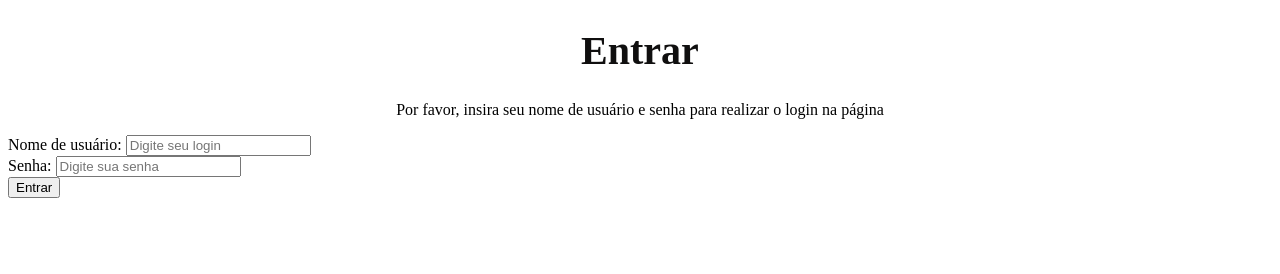
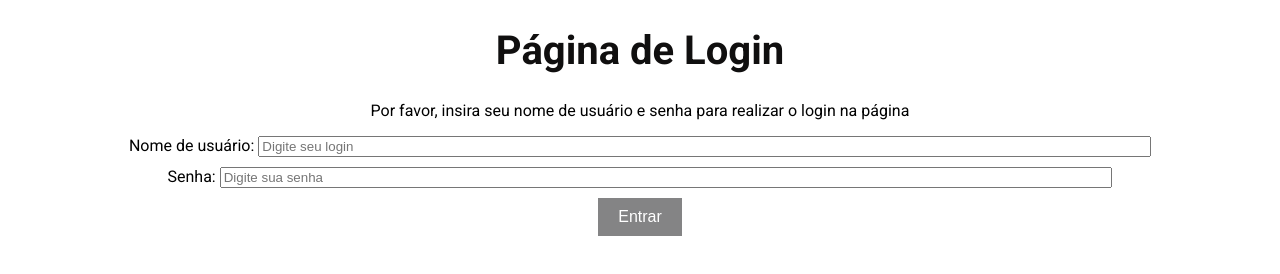
Before and after one commit to daniel-gondim/my-web-app, a plain HTML site: page index.html in a window 1280 px wide. Drawn offline with Linux system fonts and the light colour scheme.

Commit message:
style: Estilização da Página de Login: Atualizado a fonte e estilo dos elementos
- Alterada a fonte para Roboto para melhorar a legibilidade.
- Centralizados os campos de entrada e o botão de login.
- Atualizados os estilos para seguir o padrão de design da aplicação.

```diff
--- a/index.html
+++ b/index.html
@@ -6,11 +6,12 @@
     <title>Login</title>
     <script src="script.js"></script>
     <link rel="stylesheet" type="text/css" href="styles.css">
+    <link rel="stylesheet" href="https://fonts.googleapis.com/css?family=Roboto:400,400i,700,700i&display=swap">
 </head>
 
 <body>
     <header>
-        <h1>Entrar</h1>
+        <h1>Página de Login</h1>
         <p>Por favor, insira seu nome de usuário e senha para realizar o login na página</p>
     </header>
 
@@ -20,8 +21,7 @@
                 <label for="username">Nome de usuário:</label>
                 <input type="text" id="username" name="username" placeholder="Digite seu login">
             </div>
-
-            <div id="password-container">
+                <div id="password-container">
                 <label for="password">Senha:</label>
                 <input type="password" id="password" name="password" placeholder="Digite sua senha">
             </div>
--- a/styles.css
+++ b/styles.css
@@ -1,3 +1,12 @@
+body {
+    font-family: 'Roboto', sans-serif;
+}
+
+h1 {
+    font-family: 'Roboto', sans-serif;
+    font-weight: 700; /* Negrito para cabeçalhos, por exemplo */
+}
+
 h1 {
     color: rgb(16, 15, 15);
     font-size: 250%;
@@ -8,3 +17,36 @@ p {
     color: black;
     text-align: center;
 }
+
+
+#password-container {
+    text-align: center;
+}
+
+#username-container {
+    text-align: center;
+}
+
+input {
+    width: 70%;
+    margin-bottom: 10px;
+}
+
+#button-container {
+    text-align: center;
+}
+
+button {
+    background-color: #848485;
+    color: #fff;
+    border: none;
+    padding: 10px 20px;
+    font-size: 16px;
+    cursor: pointer;
+    transition: background-color 0.3s; /* Adicione uma transição suave na mudança de cor de fundo */
+    align-content: center;
+}
+
+button:hover {
+    background-color: #666767; /* Altere a cor de fundo quando o mouse passar por cima */
+}
```
